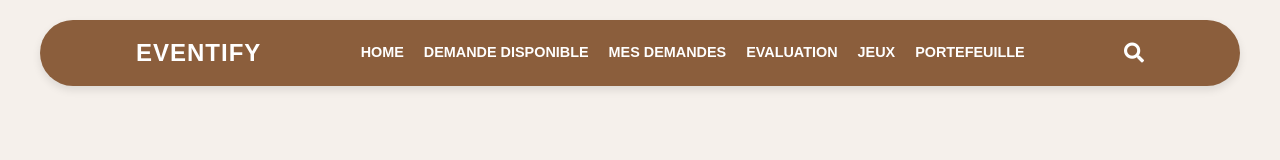
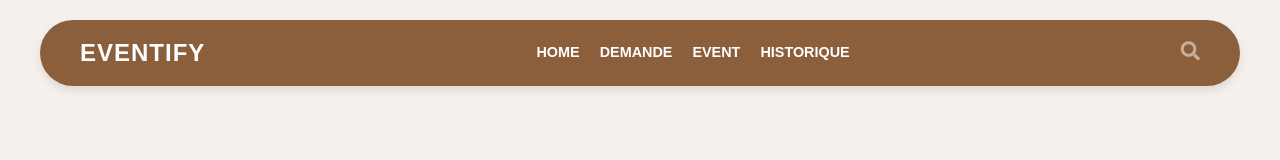
Before and after one commit to azizlaribii/Eventify, a website: page pages/reservation.html in a window 1280 px wide. Shown: the top 160 px of the page. Drawn offline with Linux system fonts and the light colour scheme.

Commit message:
Update reservation.html

```diff
--- a/pages/reservation.html
+++ b/pages/reservation.html
@@ -133,20 +133,18 @@
 <body>
 
     <!-- Header -->
-    <header class="header">
-        <div class="header-content">
-            <div class="logo">EVENTIFY</div>
-            <nav class="nav-links">
-                <a href="accueil.html">HOME</a>
-                <a href="demandes_disponibles.html">DEMANDE DISPONIBLE</a>
-                <a href="mes_missions.html">MES DEMANDES</a>
-                <a href="evaluation.html">EVALUATION</a>
-                <a href="jeux.html">JEUX</a>
-                <a href="portefeuille.html">PORTEFEUILLE</a>
-            </nav>
-            <div class="search-icon"><i class="fas fa-search"></i></div>
+    <div class="header">
+        <div class="logo">EVENTIFY</div>
+        <nav class="nav-links">
+            <a href="accueil.html">HOME</a>
+            <a href="demandes_disponibles.html">DEMANDE</a>
+            <a href="dashboard_event.html">EVENT</a>
+            <a href="historique_demande.html">HISTORIQUE</a>
+        </nav>
+        <div class="nav-search">
+            <i class="fas fa-search"></i>
         </div>
-    </header>
+    </div>
 
     <!-- Main Content Area -->
     <main class="container">
```
